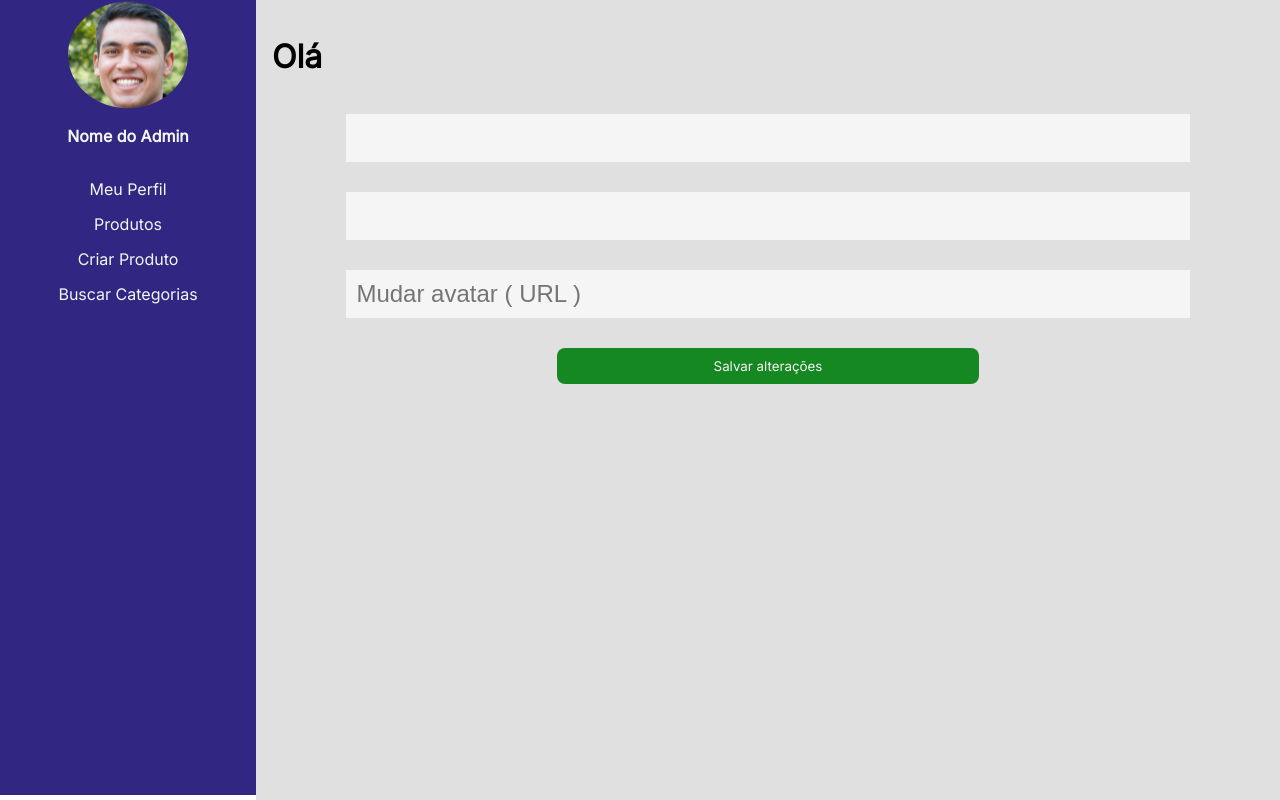
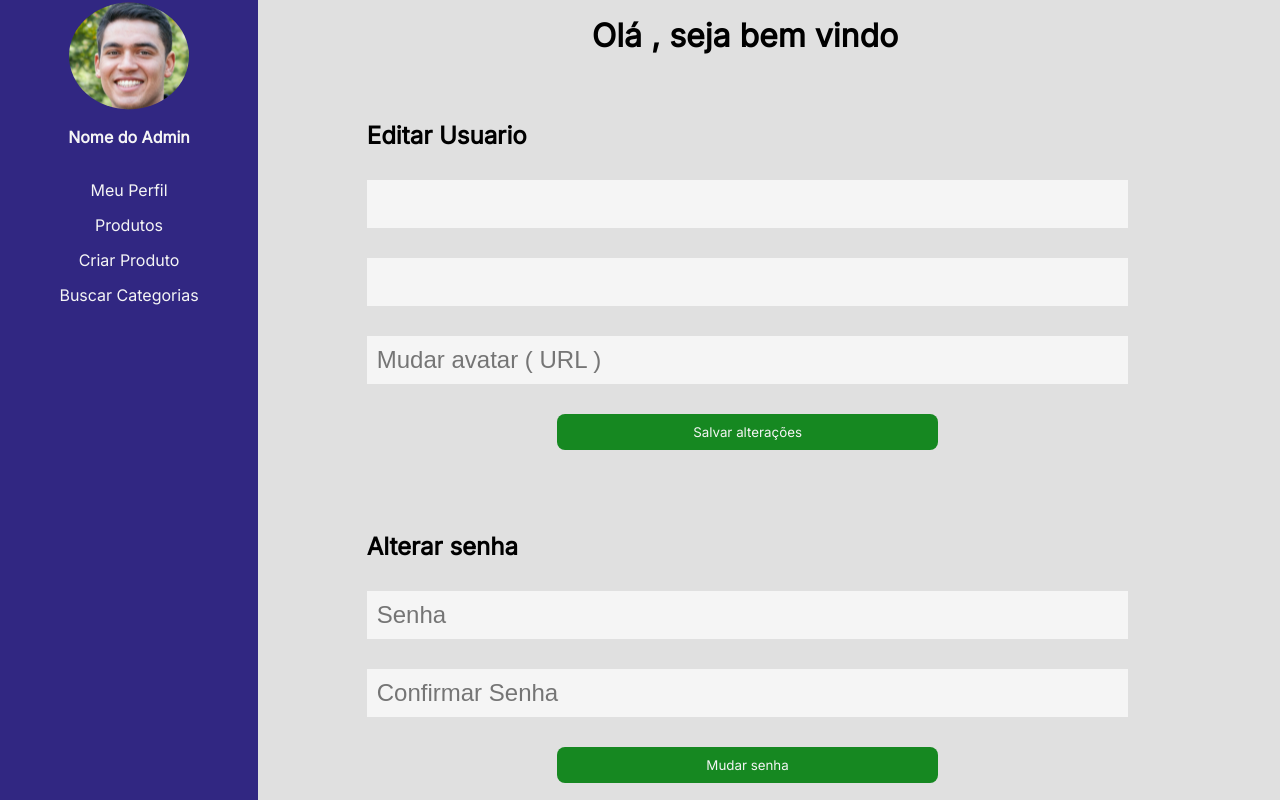
Before and after one commit to luccaseabracruz/easy_inventory, a React (Vite) app: page /dashboard/myprofile in a window 1280 px wide. Shown: the top 800 px of the page. Built offline with nearby package versions, Linux system fonts and the light colour scheme; no server answers.

Commit message:
adcionando Formulario de alterar senha

```diff
--- a/src/Pages/DashBoard/styles.ts
+++ b/src/Pages/DashBoard/styles.ts
@@ -3,13 +3,14 @@ import styled from 'styled-components';
 
 export const DivPai = styled.div`
 
+    position: relative;
     max-width: 100%;
-    height: 100vh;
     display: flex;
     flex-direction: column;
     gap: 50px;
     justify-content: center;
     align-items: center;
+    background-color: var(--color-grey100);
 
     @media(min-width: 690px){
         display: flex;
@@ -38,7 +39,7 @@ export const MenuNavigation = styled.div`
         width: 150px;
         display: flex;
         flex-direction: column;
-        color: var(--color-grey0);
+        color: (--varcolor-grey0);
         font-size: 8px;
         align-items: center;
         justify-content: center;
@@ -66,14 +67,18 @@ export const MenuNavigation = styled.div`
 
     @media(min-width: 690px){
         max-width: 25%;
-        height: 100vh;
+        height: 830px;
         display: flex;
         flex-direction: column;
         justify-content: flex-start;
+        border: 1px solid var(--color-primary);
+        position: fixed;
+        left: 0px;
+        left: 0px;
     }
     @media(min-width: 1000px){
         max-width: 20%;
-        height: 100vh;
+        height: 135vh;
         display: flex;
         flex-direction: column;
         justify-content: flex-start;
@@ -82,9 +87,37 @@ export const MenuNavigation = styled.div`
 `;
 
 export const RenderPage = styled.div`
+    width: 100%;
+    padding: 100px,16px,16px;
+    background-color: var(--color-grey100);
+    position: static;
+    right: 0px;
+    top:0px;
+    margin-top: 100px;
 
-    width: 90%;
-    height: 100vh;
-    padding: 16px;
-    background-color: var(--color-grey100);
+    @media(min-width:690px){
+        float: right;
+        margin-left: 173px;
+        margin-top: 0px;
+        width: 75%;
+        height: 800px;
+        padding: 16px;
+    }
+    @media(min-width: 760px){
+        width: 72%;
+        margin-left: 190px;
+    }
+    @media(min-width: 815px){
+        margin-left: 200px;
+        padding: 16px;
+    }
+    @media(min-width:870px){
+        margin-left: 210px;
+    }
+    @media(min-width: 1000px){
+        width: 70%;
+        height: 130vh;
+        margin-right: 0px;
+        padding: 16px;
+    }
 `;
--- a/src/Pages/MyProfile/MyProfile.tsx
+++ b/src/Pages/MyProfile/MyProfile.tsx
@@ -1,5 +1,5 @@
 import { Inputs } from '../../components/Inputs/Inputs';
-import { Form } from './styles';
+import { Form,H1 } from './styles';
 import { useForm } from 'react-hook-form';
 import { iFormValuesMyProfile, IUser } from '../../provides/TypesUser'
 import { useContext, useEffect, useState } from 'react';
@@ -42,8 +42,9 @@ export const MyProfile = () => {
 
     return (
         <>
-            <h1>Olá {user?.name}</h1>
+            <H1>Olá {user?.name}, seja bem vindo</H1>
             <Form onSubmit={handleSubmit(getDatasFormPageMyProfile)}>
+                <h2>Editar Usuario</h2>
                 <Inputs nameInput='name' value={user?.name} name={user?.name} register={register} type={'text'} />
 
                 <Inputs nameInput='email' name={user?.email} register={register} type={'email'} />
--- a/src/Pages/MyProfile/styles.tsx
+++ b/src/Pages/MyProfile/styles.tsx
@@ -3,18 +3,28 @@ import styled from "styled-components";
 
 export const Form = styled.form`
 
-
+    margin-top:25px;
     width: 85%;
     margin-top: 50px;
     padding: 16px;
     display: flex;
     flex-direction: column;
     gap: 30px;
-    margin: auto;
+    justify-content: center;
+    margin-left: 6%;
 
     button{
         width: 50%;
         margin: auto;
     }
+    h2{
+        margin: 0px;
+    }
 
 `
+export const H1 = styled.h1`
+    margin:auto;
+
+    display: flex;
+    justify-content: center;
+`;
--- a/src/Pages/UpdatePasswordPage/UpdatePasswordPage.tsx
+++ b/src/Pages/UpdatePasswordPage/UpdatePasswordPage.tsx
@@ -4,14 +4,35 @@ import {useForm} from 'react-hook-form';
 import { IUpdateFormPassword } from '../../provides/TypesUser';
 import { UserContext } from '../../provides/UserContext';
 import { useContext } from 'react';
+import * as yup from 'yup';
+import {yupResolver} from '@hookform/resolvers/yup';
 
 export const UpdatePasswordPage = ()=>{
-    const {register,handleSubmit} = useForm<IUpdateFormPassword>({});
+
+    const schema = yup.object({}).shape({
+        password:yup.string().required('Senha obrigatoria').min(6,'Minimo 6 caracteres')
+        .matches(/(\d)/, 'Deve ter pelo menos 1 numero')
+        .matches(/[a-z]/, 'Deve ter pelo menos uma letra minuscula')
+        .matches(/[A-Z]/, 'Deve ter pelo menos uma letra maiuscula')
+        .matches(/(\W|_)/, 'Deve ter pelo menos 1 simbolo'),
+        confirmPassword: yup.string().oneOf([yup.ref('password')],'Senhas não iguais')
+    })
+    const {register,handleSubmit,formState:{errors}} = useForm<IUpdateFormPassword>({
+        resolver:yupResolver(schema)
+    });
 
     const {updatePasswordUser} = useContext(UserContext);
     return (
         <Form onSubmit={handleSubmit(updatePasswordUser)}>
 
+          <h2>Alterar senha</h2>
+          <InputUpdatePassword nameInput='password' placeholder='Senha' register={register}/>
+            {errors.password?.message}
+
+          <InputUpdatePassword nameInput='confirmPassword' placeholder='Confirmar Senha ' register={register}/>
+          {errors.confirmPassword?.message}
+
+          <button className='buttonGreen'>Mudar senha</button>
         </Form>
     )
 }
--- a/src/components/InputUpdatePassword/Input.tsx
+++ b/src/components/InputUpdatePassword/Input.tsx
@@ -13,11 +13,11 @@ interface IInputsPassword{
     placeholder?:string;
 }
 
-export const InputUpdatePassword = ({nameInput,register}:IInputsPassword) =>{
+export const InputUpdatePassword = ({nameInput,register,placeholder}:IInputsPassword) =>{
 
 
 
     return(
-        <Input type='password' {...register(nameInput)} />
+        <Input type='password'placeholder={placeholder} {...register(nameInput)} />
     )
 }
--- a/src/provides/UserContext.tsx
+++ b/src/provides/UserContext.tsx
@@ -99,8 +99,18 @@ export const UserProvider = ({ children }: IDefaultProviderProps) => {
 
     };
 
-    const updatePasswordUser = (datas:IUpdateFormPassword) =>{
-      console.log(datas);
+    const updatePasswordUser = async (datas:IUpdateFormPassword) =>{
+      try{
+        const token = localStorage.getItem('@TOKEN');
+        const id = localStorage.getItem('@user');
+        const response  = await api.patch(`/users/${id}`,datas,{headers:{
+          Authorization: `Bearer ${token}`
+        }})
+        console.log(response);
+      }catch (error){
+        console.log(error);
+      }
+
     }
 
 
```
